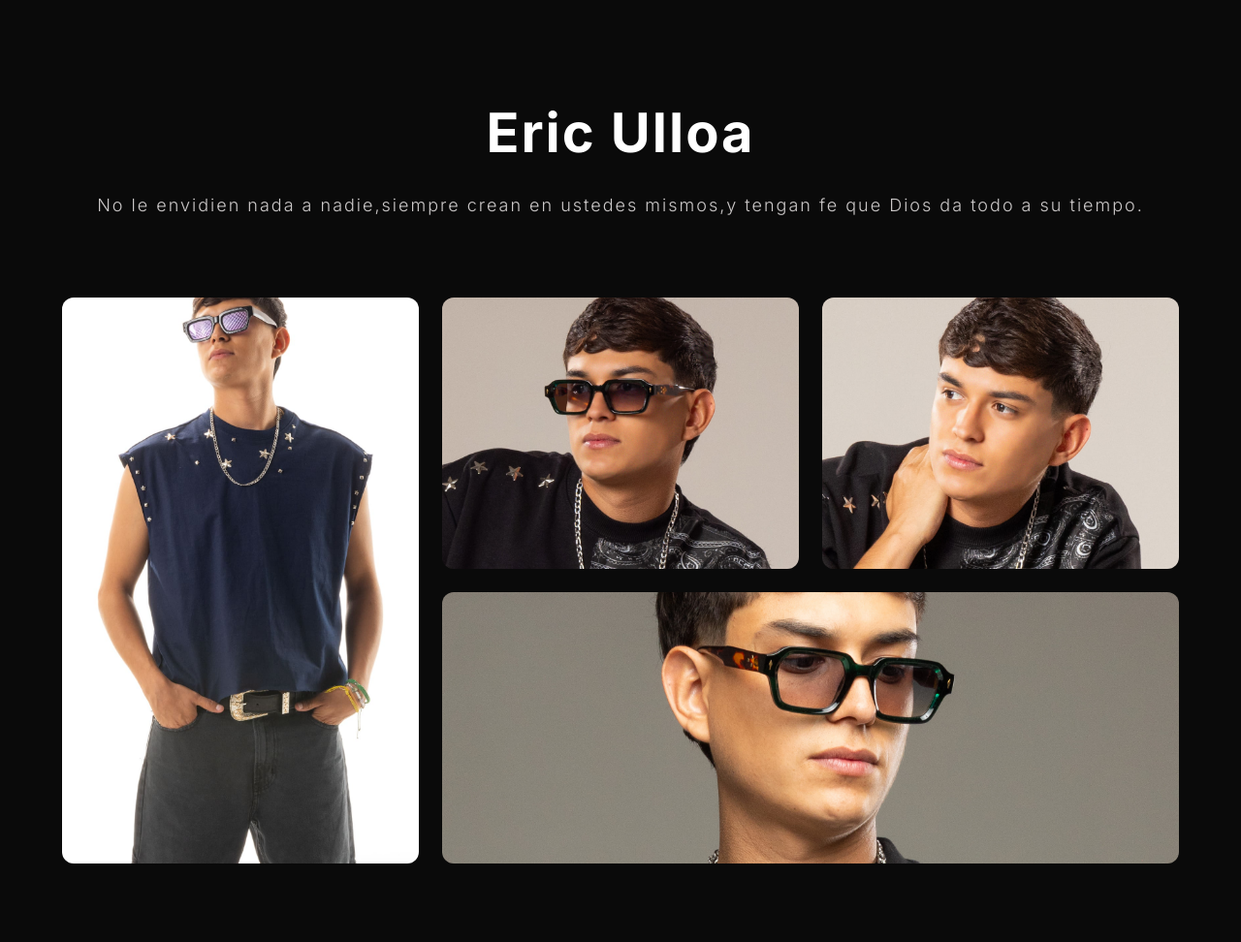
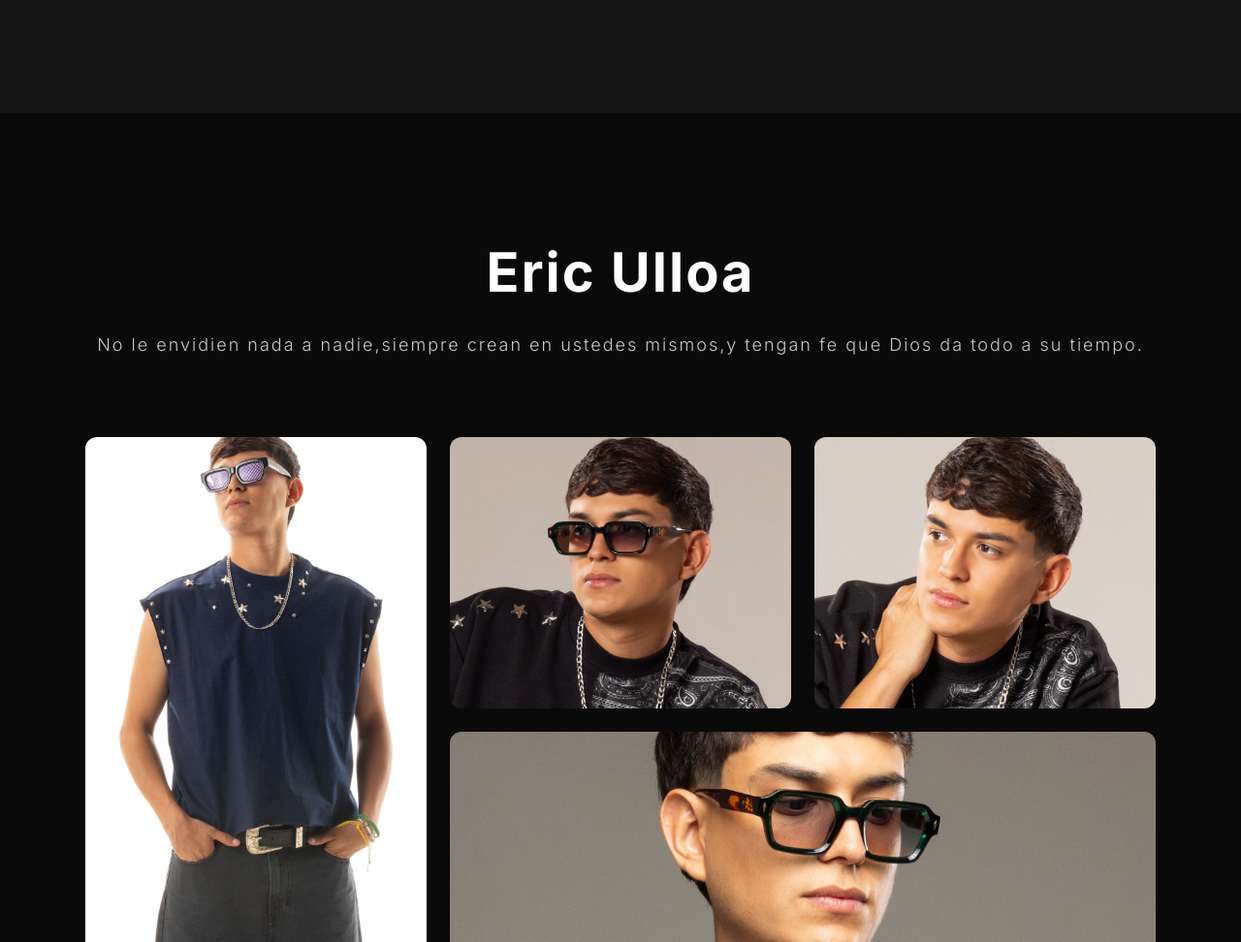
Before and after one commit to Eduardox3703/landing-page-new-norte, a plain HTML site: page index.html in a window 1280 px wide. Shown: the part 3804-4776 px from the top of the page at 97% size. Drawn offline with Linux system fonts and the light colour scheme; a script that the page names is missing.

Commit message:
Update styles.css

```diff
--- a/styles.css
+++ b/styles.css
@@ -54,6 +54,27 @@ body {
   margin: 0 auto;
   padding: 0 clamp(16px, 4vw, 24px);
   width: 100%;
+
+
+}
+
+.dates-section-plataformas {
+
+  border-top: 1px solid rgba(255, 255, 255, 0.05);
+
+
+}
+
+
+
+.section-title-tiktok {
+  margin-top: clamp(40px, 6vw, 80px); /* Responsivo en lugar de fijo */
+  font-size: clamp(28px, 5vw, 56px);
+  font-weight: 700;
+  text-align: center;
+  margin-bottom: clamp(12px, 2vw, 16px);
+  letter-spacing: clamp(1px, 0.3vw, 2px);
+  padding: 0 var(--spacing-sm);
 }
 
 /* Imágenes responsivas */
@@ -771,10 +792,13 @@ body {
   font-size: clamp(12px, 2vw, 14px);
 }
 
-/* Masonry Grid Styles */
 .masonry-section {
   background-color: var(--color-bg);
   min-height: 100vh;
+  display: flex;
+  align-items: center;
+  justify-content: center;
+  padding: var(--spacing-2xl) 0;
 }
 
 .masonry-section.masonry-alt {
@@ -787,8 +811,27 @@ body {
   grid-auto-rows: clamp(200px, 30vw, 280px);
   gap: clamp(16px, 3vw, 24px);
   grid-auto-flow: dense;
+  max-width: 1200px;
+  width: 100%;
+  margin: 0 auto;
+  padding: 0 clamp(16px, 4vw, 24px);
+  justify-items: center; /* Centra los items dentro del grid */
+  place-items: center; /* Centra vertical y horizontalmente cada item */
 }
 
+/* Asegura que los items no se estiren de manera extraña */
+.masonry-item {
+  position: relative;
+  overflow: hidden;
+  border-radius: 12px;
+  background-color: var(--color-surface);
+  transition: var(--transition);
+  cursor: pointer;
+  width: 100%;
+  height: 100%;
+  justify-self: stretch; /* Ocupa todo el espacio de la celda */
+  align-self: stretch;
+}
 /* Breakpoints específicos para masonry */
 @media (min-width: 1400px) {
   .masonry-grid {
```
